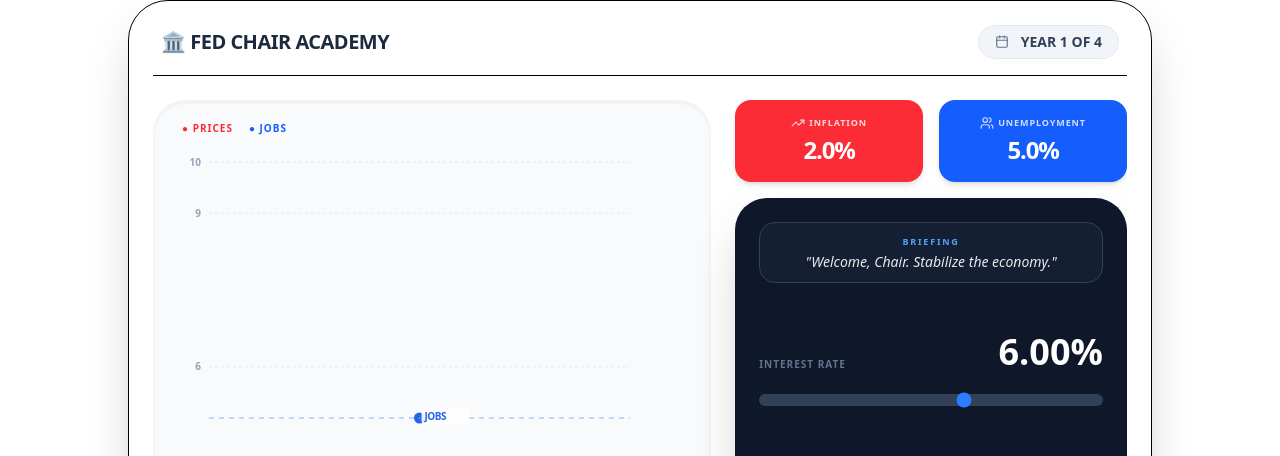
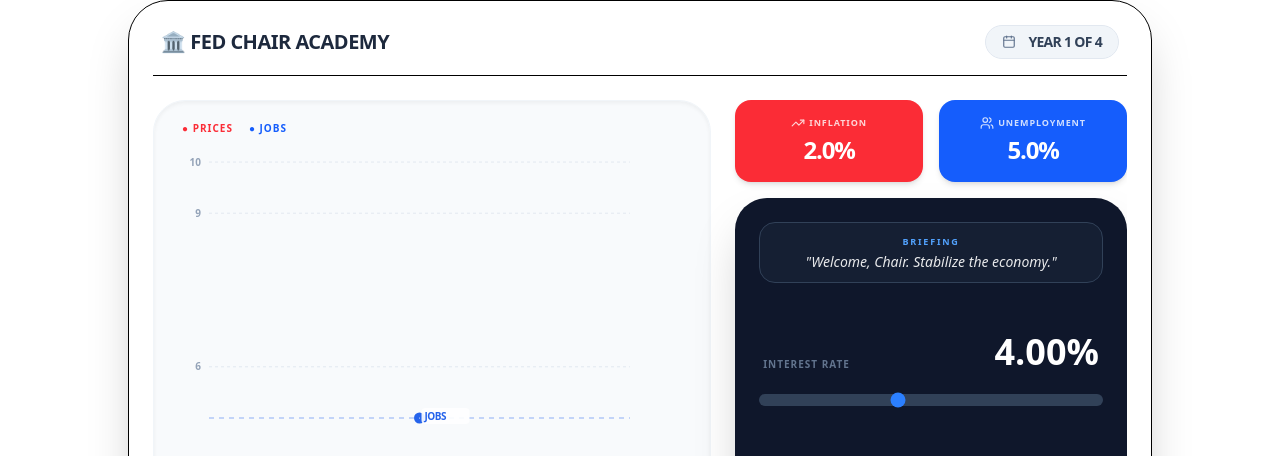
Before and after one commit to SeeYouThursday/econ-sims, a Next.js app: page /revised-version in a window 1280 px wide. Shown: the top 456 px of the page. Built offline with nearby package versions, Linux system fonts and the light colour scheme.

Commit message:
fixed typing issues for revFedGame

```diff
--- a/components/RevFedGame.tsx
+++ b/components/RevFedGame.tsx
@@ -24,13 +24,11 @@ export interface EconomicData {
   q: number;
   inf: number;
   unp: number;
+  rate: number; // Restored the rate to the history type
 }
 
 // --- HELPER COMPONENTS ---
 
-/**
- * Floating labels that ride the end of the line
- */
 const CustomizedLabel = (props: any) => {
   const { x, y, color, text, index, lastIndex } = props;
   if (index !== lastIndex) return null;
@@ -60,9 +58,6 @@ const CustomizedLabel = (props: any) => {
   );
 };
 
-/**
- * Smaller stat boxes for the top of the control column
- */
 const CompactStat = ({ title, val, color, icon }: any) => (
   <div
     className={`${color} p-4 rounded-2xl text-white shadow-md flex flex-col items-center justify-center`}
@@ -79,21 +74,20 @@ const CompactStat = ({ title, val, color, icon }: any) => (
 // --- MAIN GAME COMPONENT ---
 
 export default function FedGame() {
-  // Game State
   const [quarter, setQuarter] = useState(1);
   const [inflation, setInflation] = useState(2.0);
   const [unemployment, setUnemployment] = useState(5.0);
-  const [interestRate, setInterestRate] = useState(6.0);
+  const [interestRate, setInterestRate] = useState(4.0);
+
+  // History now correctly tracks the rate for every quarter
   const [history, setHistory] = useState<EconomicData[]>([
-    { q: 1, inf: 2.0, unp: 5.0 },
+    { q: 1, inf: 2.0, unp: 5.0, rate: 4.0 },
   ]);
 
-  // UI State
   const [news, setNews] = useState('Welcome, Chair. Stabilize the economy.');
   const [showHints, setShowHints] = useState(true);
   const [gameOver, setGameOver] = useState(false);
 
-  // Economic Engine News Events
   const newsEvents = [
     {
       m: '⛽ Energy costs are soaring! Shipping is expensive.',
@@ -134,7 +128,6 @@ export default function FedGame() {
       setNews('The economy remains steady this quarter.');
     }
 
-    // Economics Math
     const nextInf = Math.max(
       0.2,
       inflation + -0.18 * rateGap + eInf + (Math.random() * 0.2 - 0.1),
@@ -148,14 +141,18 @@ export default function FedGame() {
     setInflation(nextInf);
     setUnemployment(nextUnp);
     setQuarter(nextQ);
-    setHistory([...history, { q: nextQ, inf: nextInf, unp: nextUnp }]);
+
+    // Pushing the interestRate into history here
+    setHistory([
+      ...history,
+      { q: nextQ, inf: nextInf, unp: nextUnp, rate: interestRate },
+    ]);
 
     if (nextQ >= 16) setGameOver(true);
   };
 
   return (
     <div className="h-[90vh] max-h-[780px] max-w-5xl mx-auto bg-white rounded-[2.5rem] shadow-2xl border flex flex-col p-6 overflow-hidden select-none relative">
-      {/* Game Over Report Card Overlay */}
       {gameOver && (
         <ReportCard
           history={history}
@@ -163,23 +160,20 @@ export default function FedGame() {
         />
       )}
 
-      {/* Header Bar */}
       <div className="flex justify-between items-center mb-6 px-2 border-b pb-4">
-        <div>
-          <h1 className="text-xl font-black text-slate-800 tracking-tight flex items-center gap-2">
-            🏛️ FED CHAIR ACADEMY
-          </h1>
-        </div>
+        <h1 className="text-xl font-black text-slate-800 tracking-tight flex items-center gap-2">
+          🏛️ FED CHAIR ACADEMY
+        </h1>
         <div className="flex items-center gap-3 bg-slate-100 px-4 py-1.5 rounded-full border border-slate-200">
           <Calendar size={14} className="text-slate-500" />
-          <span className="font-black text-slate-700 text-sm">
-            YEAR {Math.ceil(quarter / 4)} OF 4
+          <span className="font-black text-slate-700 text-sm uppercase tracking-tighter">
+            Year {Math.ceil(quarter / 4)} of 4
           </span>
         </div>
       </div>
 
       <div className="flex-1 grid grid-cols-12 gap-6 overflow-hidden">
-        {/* CHART AREA (Left 60%) */}
+        {/* CHART AREA */}
         <div className="col-span-7 bg-slate-50 rounded-[2rem] p-5 border border-slate-100 flex flex-col shadow-inner">
           <div className="flex justify-between items-center mb-4 px-2">
             <div className="flex gap-4">
@@ -210,8 +204,6 @@ export default function FedGame() {
                   axisLine={false}
                   tickLine={false}
                 />
-
-                {/* Visual Targets */}
                 <ReferenceLine
                   y={2}
                   stroke="#ef4444"
@@ -240,7 +232,6 @@ export default function FedGame() {
                     />
                   }
                 />
-
                 <Line
                   type="monotone"
                   dataKey="unp"
@@ -261,9 +252,8 @@ export default function FedGame() {
           </div>
         </div>
 
-        {/* CONTROLS AREA (Right 40%) */}
+        {/* CONTROLS AREA */}
         <div className="col-span-5 flex flex-col gap-4">
-          {/* Top Stat Row */}
           <div className="grid grid-cols-2 gap-4">
             <CompactStat
               title="INFLATION"
@@ -279,21 +269,18 @@ export default function FedGame() {
             />
           </div>
 
-          {/* Main Control Panel */}
           <div className="flex-1 bg-slate-900 rounded-[2rem] p-6 text-white flex flex-col justify-between shadow-2xl">
-            {/* News/Briefing */}
             <div className="text-center bg-slate-800/50 p-3 rounded-2xl border border-slate-700">
               <p className="text-blue-400 font-black text-[9px] tracking-[0.2em] uppercase mb-1">
                 Briefing
               </p>
               <p className="text-sm font-medium italic opacity-90 leading-tight">
-                "{news}"
+                &quot;{news}&quot;
               </p>
             </div>
 
-            {/* Interest Rate Slider */}
             <div className="space-y-4">
-              <div className="flex justify-between items-end">
+              <div className="flex justify-between items-end px-1">
                 <span className="text-slate-500 font-black text-[10px] tracking-widest uppercase">
                   Interest Rate
                 </span>
@@ -308,14 +295,13 @@ export default function FedGame() {
                 step="0.25"
                 value={interestRate}
                 onChange={(e) => setInterestRate(parseFloat(e.target.value))}
-                className="w-full h-3 bg-slate-700 rounded-full appearance-none cursor-pointer accent-blue-500 hover:accent-blue-400 transition-all"
+                className="w-full h-3 bg-slate-700 rounded-full appearance-none cursor-pointer accent-blue-500 hover:accent-blue-400"
               />
             </div>
 
-            {/* Action Button */}
             <button
               onClick={advanceQuarter}
-              className="w-full bg-blue-600 hover:bg-blue-500 text-white font-black py-4 rounded-2xl text-xl transition-all active:scale-[0.96] shadow-lg flex items-center justify-center gap-2 group"
+              className="w-full bg-blue-600 hover:bg-blue-500 text-white font-black py-4 rounded-2xl text-xl transition-all active:scale-[0.96] flex items-center justify-center gap-2 group shadow-lg"
             >
               NEXT QUARTER{' '}
               <ArrowRight
@@ -324,7 +310,6 @@ export default function FedGame() {
               />
             </button>
 
-            {/* Hint System */}
             <div className="border-t border-slate-800 pt-4 flex flex-col items-center">
               <button
                 onClick={() => setShowHints(!showHints)}
@@ -336,10 +321,9 @@ export default function FedGame() {
                 />{' '}
                 Advisor Advice
               </button>
-
               {showHints && (
-                <div className="mt-3 bg-slate-800/80 p-3 rounded-xl border border-slate-700 animate-in fade-in slide-in-from-top-1">
-                  <p className="text-[11px] text-blue-200 text-center font-bold leading-snug">
+                <div className="mt-3 bg-slate-800/80 p-3 rounded-xl border border-slate-700 animate-in fade-in slide-in-from-top-1 text-center">
+                  <p className="text-[11px] text-blue-200 font-bold leading-snug">
                     {getAdvice()}
                   </p>
                 </div>
```
